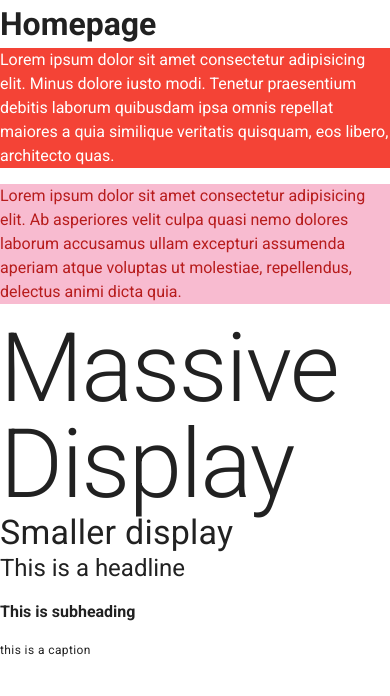
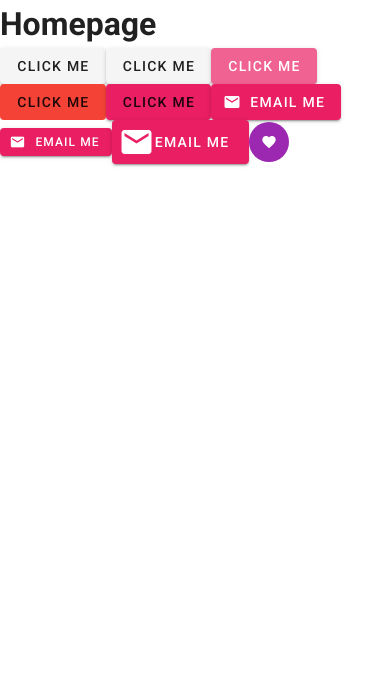
Before and after one commit to sahil1sk/vuetify, a Vue app: page / in a window 390 px wide. Shown: the top 696 px of the page. Built offline with nearby package versions, Linux system fonts and the light colour scheme.

Commit message:
Button, icons, visibilit & breakpoints

```diff
--- a/package.json
+++ b/package.json
@@ -9,6 +9,7 @@
   },
   "dependencies": {
     "core-js": "^3.6.5",
+    "material-design-icons-iconfont": "^6.1.0",
     "vue": "^2.6.11",
     "vue-router": "^3.2.0",
     "vuetify": "^2.2.11"
--- a/src/main.js
+++ b/src/main.js
@@ -2,6 +2,7 @@ import Vue from 'vue'
 import App from './App.vue'
 import router from './router'
 import vuetify from './plugins/vuetify';
+import 'material-design-icons-iconfont/dist/material-design-icons.css'
 
 Vue.config.productionTip = false
 
--- a/src/views/Home.vue
+++ b/src/views/Home.vue
@@ -1,13 +1,41 @@
 <template>
   <div class="home">
     <h1>Homepage</h1>
-    <p class="red white--text">Lorem ipsum dolor sit amet consectetur adipisicing elit. Minus dolore iusto modi. Tenetur praesentium debitis laborum quibusdam ipsa omnis repellat maiores a quia similique veritatis quisquam, eos libero, architecto quas.</p>
-    <p class="pink lighten-4 red--text text--darken-4">Lorem ipsum dolor sit amet consectetur adipisicing elit. Ab asperiores velit culpa quasi nemo dolores laborum accusamus ullam excepturi assumenda aperiam atque voluptas ut molestiae, repellendus, delectus animi dicta quia.</p>
-    <h1 class="display-4">Massive Display</h1>
-    <h4 class="display-1">Smaller display</h4>
-    <p class="headline">This is a headline</p>
-    <p class="subheading font-weight-bold">This is subheading</p>
-    <p class="caption">this is a caption</p>
+
+    <!-- so this button will hidden on medium to small sized screens -->
+    <v-btn class="hidden-md-and-down">click me</v-btn>
+
+    <!-- shown on medium and small scrren -->
+    <v-btn class="hidden-md-and-up">click me</v-btn>
+
+    <!-- hidden on small screens only -->
+    <v-btn class="hidden-sm-only">click me</v-btn>
+
+    <v-btn class="pink lighten-2 white--text">click me</v-btn>
+    <v-btn depressed color="red">click me</v-btn>
+    <v-btn color="pink">click me</v-btn>
+
+
+    <v-btn class="pink white--text">
+      <v-icon left>email</v-icon>
+      <span>email me</span>
+    </v-btn>
+
+    <v-btn small class="pink white--text">
+      <v-icon left small>email</v-icon>
+      <span>email me</span>
+    </v-btn>
+
+    <v-btn large class="pink white--text">
+      <v-icon left large>email</v-icon>
+      <span>email me</span>
+    </v-btn>
+
+    <v-btn fab depressed small dark color="purple">
+      <v-icon small>favorite</v-icon>
+    </v-btn>
+
+
   </div>
 </template>
 
```
Also changed, not shown: 1 other file (tests, documents, lock files or other folders).
